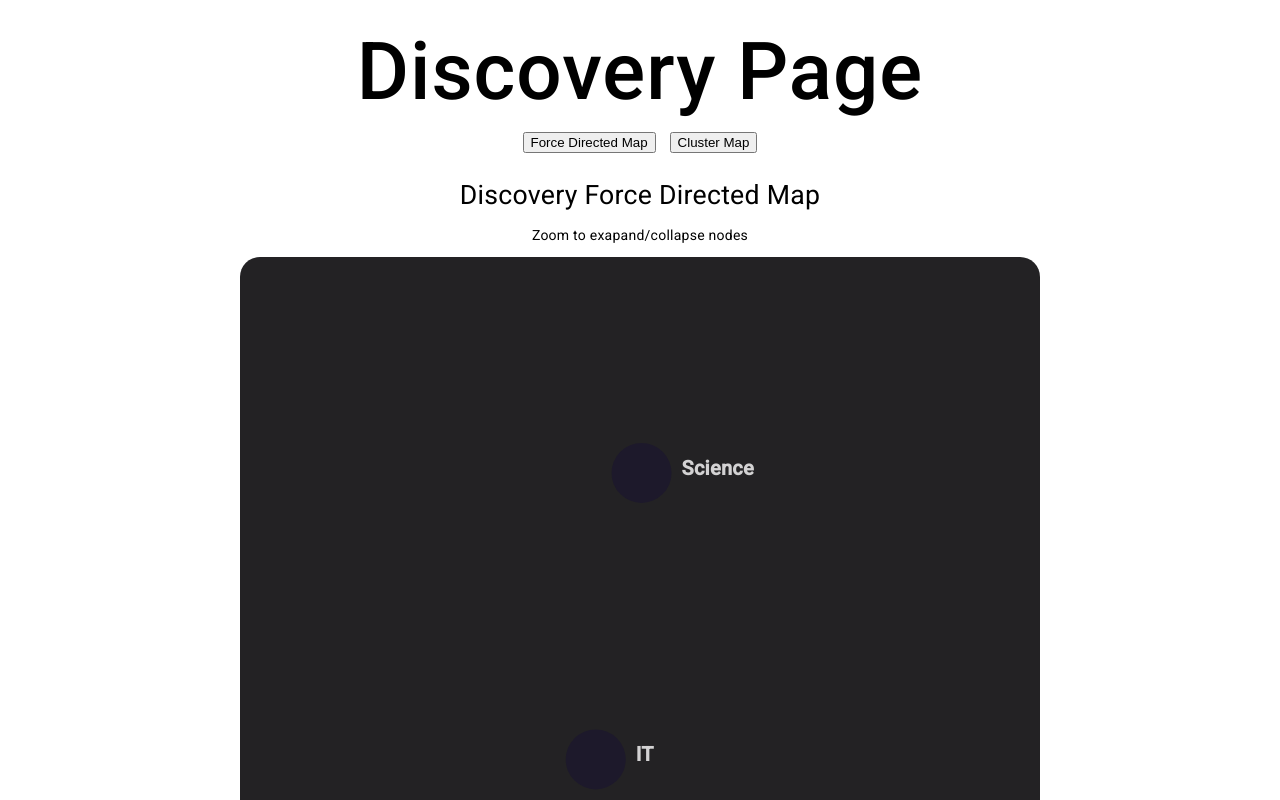
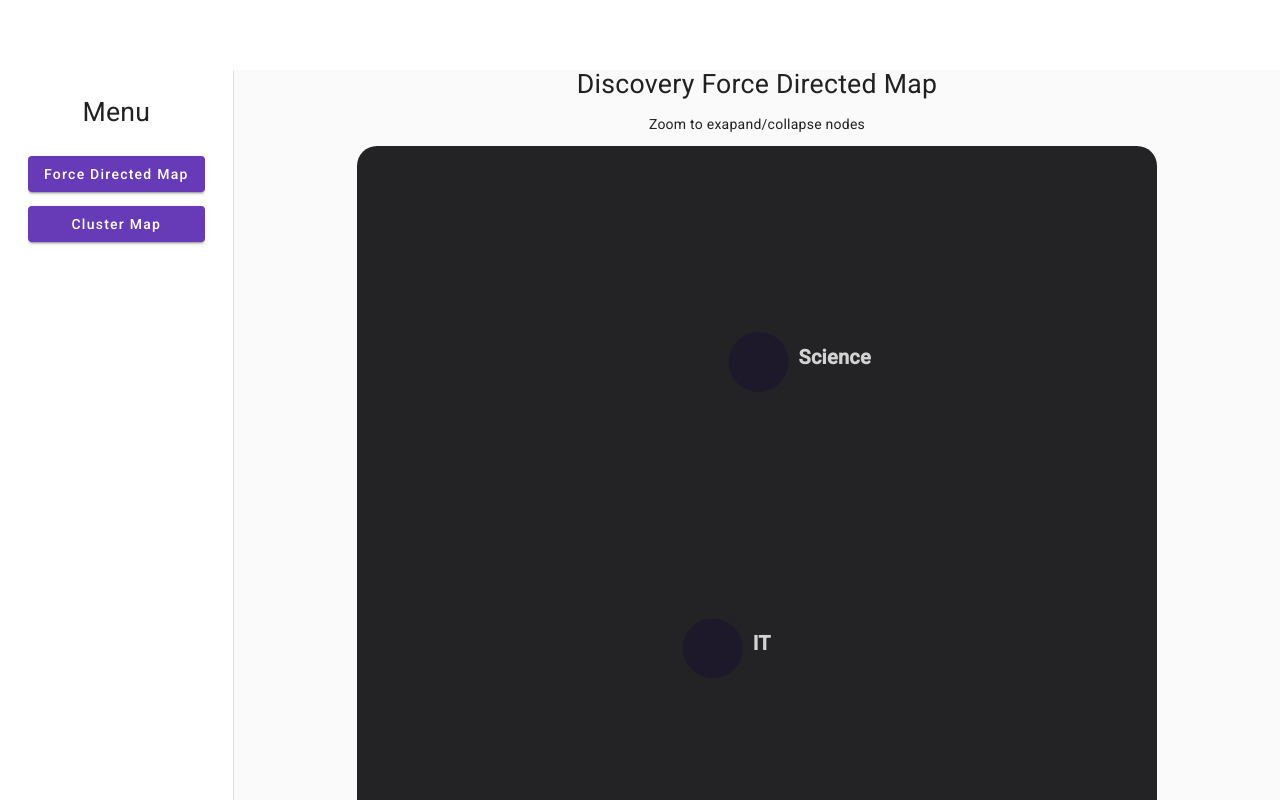
Before and after one commit to thoth-tech/CourseFlow, an Angular app in the folder Frontend/course-flow-app/: page / in a window 1280 px wide. Shown: the top 800 px of the page. Built offline with nearby package versions, Linux system fonts and the light colour scheme.

Commit message:
Some basic layout styling done.

```diff
--- a/Frontend/course-flow-app/src/app/app.module.ts
+++ b/Frontend/course-flow-app/src/app/app.module.ts
@@ -12,6 +12,7 @@ import { DiscoveryDetailDialogComponent } from './discovery/discovery-detail-dia
 import { MatDialogModule } from '@angular/material/dialog';
 import { MatButtonModule } from '@angular/material/button';
 import {MatIconModule} from '@angular/material/icon';
+import {MatSidenavModule} from '@angular/material/sidenav';
 
 @NgModule({
   declarations: [
@@ -25,7 +26,8 @@ import {MatIconModule} from '@angular/material/icon';
     BrowserModule,
     AppRoutingModule,
     BrowserAnimationsModule,
-    MatDialogModule, MatButtonModule, MatIconModule
+    MatDialogModule, MatButtonModule, MatIconModule,
+    MatSidenavModule
   ],
   providers: [],
   bootstrap: [AppComponent]
--- a/Frontend/course-flow-app/src/app/discovery/discovery-page/discovery-page.component.css
+++ b/Frontend/course-flow-app/src/app/discovery/discovery-page/discovery-page.component.css
@@ -1,23 +1,30 @@
 .discovery-page-container {
-    margin: 4em;
+    padding-top: 5em;
+    padding-bottom: 5em;
     display: flex;
     flex-direction: column;
     justify-content: center;
-    align-items: center;
     gap: 2em;
-    text-align: center;
 }
 
-.discovery-page-container h2 {
-    font-size: 60pt;
+.discovery-page-content {
+    display: flex;
+    flex-direction: column;
+    text-align: center;
 }
 
 .discovery-page-container h3 {
     font-size: 20pt;
 }
 
+.discovery-page-navigation-sidenav{
+    padding: 2em;
+    text-align: center;
+}
+
 .discovery-page-navigation {
     display: flex;
-    flex-direction: row;
+    flex-direction: column;
+    justify-content: center;
     gap: 1em;
 }
--- a/Frontend/course-flow-app/src/app/discovery/discovery-page/discovery-page.component.html
+++ b/Frontend/course-flow-app/src/app/discovery/discovery-page/discovery-page.component.html
@@ -1,11 +1,18 @@
 <div class="discovery-page-container">
-    <h2>Discovery Page</h2>
+
+    <mat-sidenav-container>
+
+        <mat-sidenav mode="side" opened class="discovery-page-navigation-sidenav">
 
             <div class="discovery-page-navigation">
-        <button  (click)="mapType = 'force-directed'">Force Directed Map</button>
-        <button  (click)="mapType = 'cluster'">Cluster Map</button>
+                <h3>Menu</h3>
+                <button mat-raised-button color="primary" (click)="mapType = 'force-directed'">Force Directed Map</button>
+                <button mat-raised-button color="primary" (click)="mapType = 'cluster'">Cluster Map</button>
             </div>
 
+        </mat-sidenav>
+
+        <mat-sidenav-content class="discovery-page-content">
             <div [ngSwitch]="mapType">
                 <div *ngSwitchCase="'force-directed'">
                     <h3>Discovery Force Directed Map</h3>
@@ -16,4 +23,7 @@
                     <app-discovery-cluster-map/>
                 </div>
             </div>
+        </mat-sidenav-content>
+
+    </mat-sidenav-container>
 </div>
```
Lines whose indentation alone changed are shown as unchanged.
